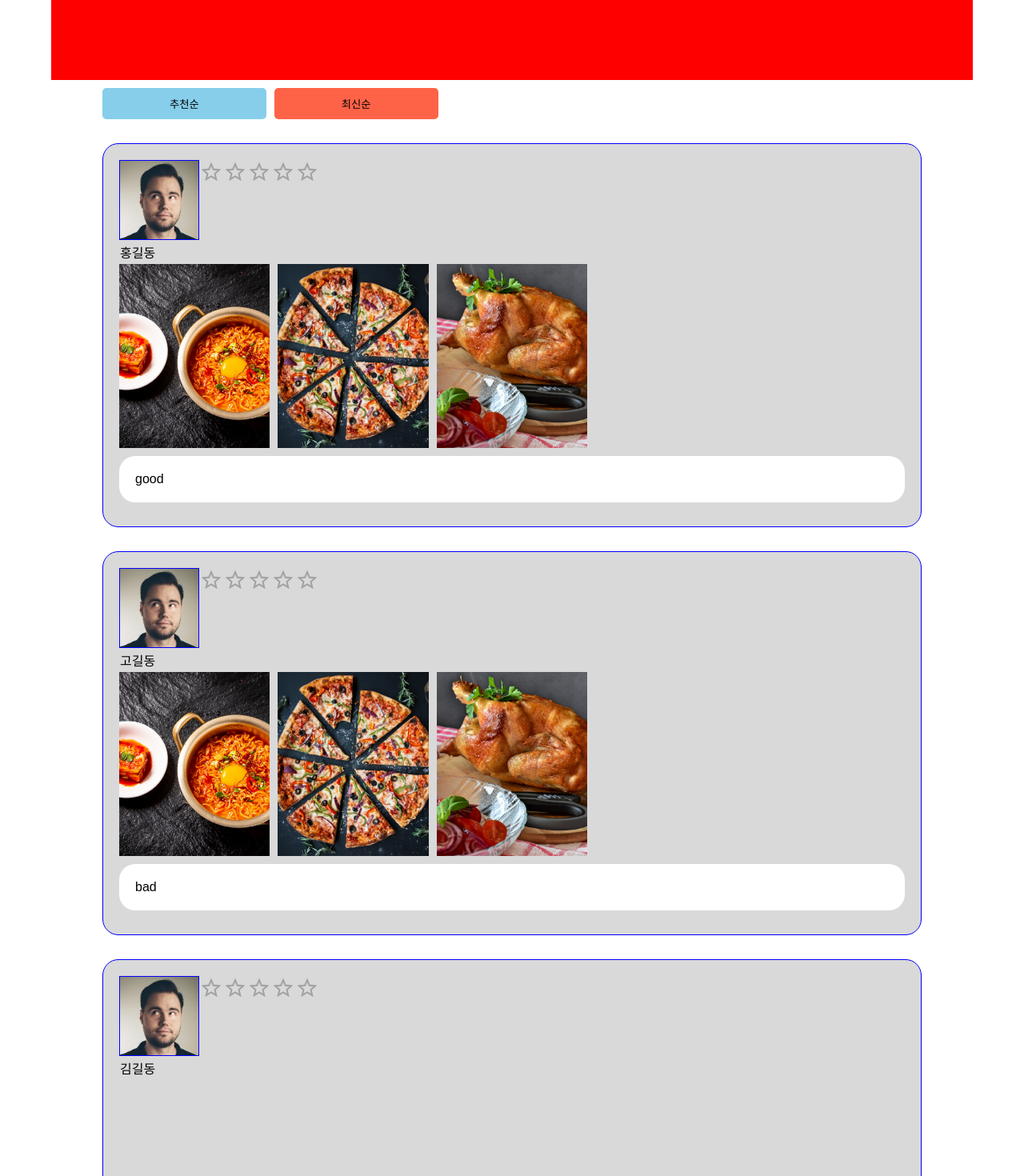
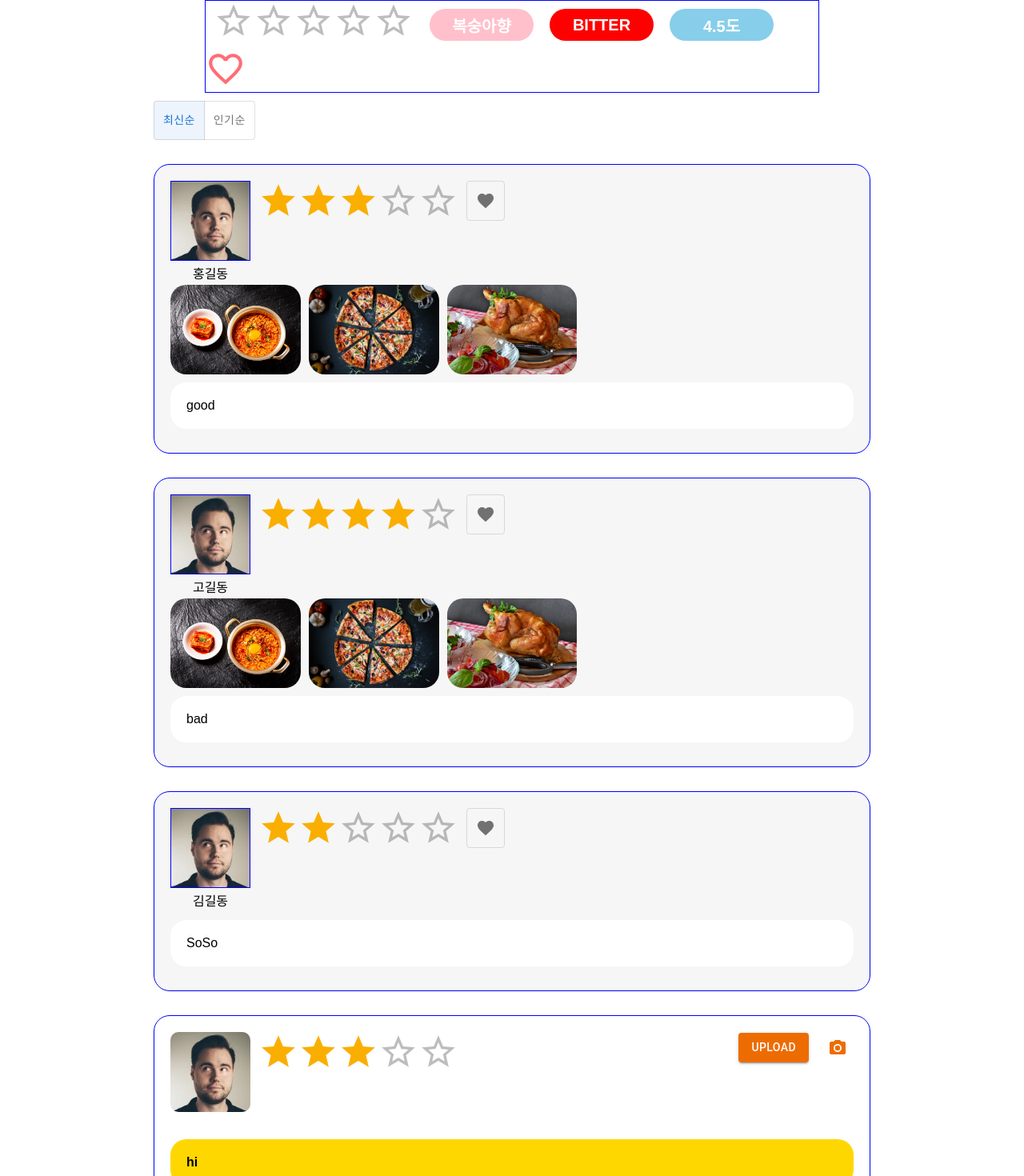
Before and after one commit to codestates-seb/seb40_main_037, a React (Vite) app in the folder client/: page /items in a window 1280 px wide. Shown: the part 800-2270 px from the top of the page at 80% size. Built offline with nearby package versions, Linux system fonts and the light colour scheme.

Commit message:
:sparkles: 레이아웃 화면구성 80% 완료 / 좋아요 투표 구현해야함 #3

```diff
--- a/client/data/data.json
+++ b/client/data/data.json
@@ -1,70 +1,69 @@
 {
-    "users":[{
-        "id":1,
-        "name":"홍길동",
-        "avatar":"../src/assets/avatar/1.jpg"
-}],
-    "items":[
+  "users": [
     {
-            "id":1,
-            "name":"Hite",
-            "rating":4
+      "id": 1,
+      "name": "홍길동",
+      "avatar": "../src/assets/avatar/1.jpg",
+      "comment": "hi"
     }
   ],
-    "reviews":[
+  "items": [
     {
-            "id":1,
-            "name":"홍길동",
-            "rating":4,
-            "comment":"good",
-            "avatar":"../src/assets/avatar/1.jpg",
-            "photo" : [
+      "id": 1,
+      "name": "Hite",
+      "rating": 4
+    }
+  ],
+  "reviews": [
     {
-
-                    "img":"../src/assets/food/ramen.jpg",
-                    "title":"ramen"
+      "id": 1,
+      "name": "홍길동",
+      "comment": "good",
+      "avatar": "../src/assets/avatar/1.jpg",
+      "value": "3",
+      "Good": 5,
+      "photo": [
+        {
+          "img": "../src/assets/food/ramen.jpg",
+          "title": "ramen"
         },
         {
-                    "img":"../src/assets/food/pizza.jpg",
-                    "title":"pizza"
+          "img": "../src/assets/food/pizza.jpg",
+          "title": "pizza"
         },
         {
-
-                    "img":"../src/assets/food/chicken.jpg",
-                    "title":"ramen"
+          "img": "../src/assets/food/chicken.jpg",
+          "title": "ramen"
         }
       ]
     },
     {
-            "id":2,
-            "name":"고길동",
-            "rating":1,
-            "comment":"bad",
-            "avatar":"../src/assets/avatar/1.jpg",
-            "photo" : [
+      "id": 2,
+      "name": "고길동",
+      "comment": "bad",
+      "avatar": "../src/assets/avatar/1.jpg",
+      "value": "4",
+      "photo": [
         {
-                    "img":"../src/assets/food/ramen.jpg",
-                    "title":"ramen"
+          "img": "../src/assets/food/ramen.jpg",
+          "title": "ramen"
         },
         {
-
-                    "img":"../src/assets/food/pizza.jpg",
-                    "title":"pizza"
+          "img": "../src/assets/food/pizza.jpg",
+          "title": "pizza"
         },
         {
-
-                    "img":"../src/assets/food/chicken.jpg",
-                    "title":"ramen"
+          "img": "../src/assets/food/chicken.jpg",
+          "title": "ramen"
         }
       ]
     },
     {
-            "id":3,
-            "name":"김길동",
-            "avatar":"../src/assets/avatar/1.jpg",
-            "rating":3,
-            "comment":"SoSo"
+      "id": 3,
+      "name": "김길동",
+      "avatar": "../src/assets/avatar/1.jpg",
+      "value": "2",
+      "comment": "SoSo"
     }
-
   ]
 }
--- a/client/package.json
+++ b/client/package.json
@@ -14,7 +14,7 @@
     "@emotion/react": "^11.10.5",
     "@emotion/styled": "^11.10.5",
     "@mui/icons-material": "^5.10.9",
-    "@mui/material": "^5.10.13",
+    "@mui/material": "^5.10.14",
     "@reduxjs/toolkit": "^1.9.0",
     "@tanstack/react-query": "^4.14.5",
     "axios": "^1.1.3",
--- /dev/null
+++ b/client/src/components/Items/GoodVoteButton.jsx
@@ -0,0 +1,21 @@
+import * as React from 'react';
+import FavoriteIcon from '@mui/icons-material/Favorite';
+import ToggleButton from '@mui/material/ToggleButton';
+
+export default function StandaloneToggleButton() {
+  const [selected, setSelected] = React.useState(false);
+
+  return (
+    <ToggleButton
+      className="goodVoteButton"
+      value="check"
+      color="error"
+      selected={selected}
+      onChange={() => {
+        setSelected(!selected);
+      }}
+    >
+      <FavoriteIcon />
+    </ToggleButton>
+  );
+}
--- a/client/src/components/Items/Item.jsx
+++ b/client/src/components/Items/Item.jsx
@@ -1,128 +1,145 @@
-import React from "react";
-import styled from "styled-components";
-import dummy from '../../../data/data.json'
+import React, { useState } from 'react';
+import styled from 'styled-components';
+import dummy from '../../../data/data.json';
+import subBanner from '../../assets/subpage/subbanner1.png';
+
+//  MUI 라이브러리
 import Rating from '@mui/material/Rating';
 import ImageList from '@mui/material/ImageList';
 import ImageListItem from '@mui/material/ImageListItem';
-import subBanner from '../../assets/subpage/subbanner1.png'
+import ToggleButton from '@mui/material/ToggleButton';
+import ToggleButtonGroup from '@mui/material/ToggleButtonGroup';
+// 기능 컴포넌트
+import ProductInformation from './ProductInformation';
+import UploadButtons from './UploadButton';
+import '../../styles/muiStyle.css';
+import StandaloneToggleButton from './GoodVoteButton';
+
+// 스타일 컴포넌트
 const Wrapper = styled.div`
   width: 100%;
-    height: 5000px;
-`
+`;
 const Banner = styled.div`
-    width:100%;
+  width: 100%;
   height: 800px;
-    background:url(${subBanner});
-    background-size:100% 100%;
-`
-const ProductInformation = styled.div`
-    width:90%;
-    margin: 0 auto;
-    height: 100px;
-    background-color: red;
-`
+  background: url(${subBanner});
+  background-size: 100% 100%;
+`;
 
 const FilterButtonBox = styled.div`
-    width:80%;
+  width: 70%;
   display: flex;
   margin: 10px auto;
-`
-const FilterRecommend = styled.button`
-    width: 20%;
-    padding: 10px;
-    border: none;
-    border-radius: 5px;
-    margin-right: 10px;
-    background-color: skyblue;
-    &:hover {
-    background-color: #0069d9;
+`;
+
+const ReviewsBox = styled.div`
+  width: 70%;
+  margin: 20px auto;
+  ul {
+    width: 100%;
+    height: auto;
   }
-  &:active {
-    background-color: #0062cc;
-    border:1px solid #005cbf;
-  }
-`
-const FilterNew = styled.button`
-    width: 20%;
-    border: none;
-    border-radius: 5px;
-    margin-right: 10px;
-    background-color: tomato;
-`
-const ReviewsBox = styled.div`
-    width: 80%;
-    margin:20px auto;
-    ul{
-        width:100%;
-    }
-
   .reviewList {
-  width:100%;
+    width: 100%;
     margin: 30px 0;
-  border:1px solid blue;
-  background-color: #D9D9D9;
+    border: 1px solid blue;
+    background-color: #f6f6f6;
     border-radius: 20px;
     display: flex;
     flex-wrap: wrap;
     padding: 20px;
   }
-.profile{
+  .profile {
     border: 1px solid blue;
-    width:100px;
+    width: 100px;
     height: 100px;
     margin-bottom: 30px;
+    text-align: center;
     img {
-        width:100%;
+      width: 100%;
     }
   }
-.rating{
-    width:400px;
-    border: 1px solid green;
-    height:50px;
-}
   .commentBox {
-    width:100%;
+    width: 100%;
     margin: 10px 0;
     background-color: white;
     border-radius: 20px;
     padding: 20px;
   }
-
-`
+`;
 
 const MyReivewForm = styled.form`
-    width:80%;
-    margin:20px auto;
-    background-color: rebeccapurple;
-    height: 400px;
-`
+  width: 70%;
+  flex-wrap: nowrap;
+  margin: 20px auto;
+  border: 1px solid blue;
+  border-radius: 20px;
+  .formBox {
+    margin: 20px;
+  }
+  img {
+    width: 100px;
+    height: 100px;
+    border-radius: 10px;
+  }
+  span {
+    vertical-align: top;
+  }
+  .commentBox {
+    background-color: gold;
+    width: 100%;
+    padding: 20px;
+    font-weight: bold;
+    margin-top: 30px;
+    border-radius: 20px;
+  }
+`;
 
-function Item(value){
+function Item() {
+  const [alignment, setAlignment] = React.useState('최신순');
+  const [value, setValue] = useState(3);
 
-    return(
+  const handleAlignment = (event, newAlignment) => {
+    if (newAlignment !== null) {
+      setAlignment(newAlignment);
+    }
+  };
+  return (
     <Wrapper>
-            <Banner/>
-            <ProductInformation/>
+      <Banner />
+      <ProductInformation />
       <FilterButtonBox>
-                <FilterRecommend>
-                    추천순
-                </FilterRecommend>
-                <FilterNew>
-                   최신순
-                </FilterNew>
+        <ToggleButtonGroup
+          color="primary"
+          value={alignment}
+          exclusive
+          onChange={handleAlignment}
+          aria-label="Platform"
+        >
+          <ToggleButton value="최신순">최신순</ToggleButton>
+          <ToggleButton value="인기순">인기순</ToggleButton>
+        </ToggleButtonGroup>
       </FilterButtonBox>
       <ReviewsBox>
         <ul>
-                {dummy.reviews.map((review) => {
+          {dummy.reviews.map(review => {
             return (
               <li className="reviewList" key={review.id}>
                 <div className="profile">
                   <img src={review.avatar} />
                   <p className="userName">{review.name}</p>
                 </div>
-                                <Rating name="read-only" value={value} size="large" readOnly />
-                                <ImageList sx={{ width: 230, height: 230 }} cols={5} rowHeight={"auto"} gap={10}>
-                                    {review.photo && review.photo.map((item) => (
+                <Rating className="rating-star" value={review.value} size="large" readOnly />
+                <StandaloneToggleButton />
+                <ImageList
+                  sx={{ width: 230, height: 230 }}
+                  cols={5}
+                  rowHeight={'auto'}
+                  gap={10}
+                  className="imageItemBox"
+                >
+                  {review.photo &&
+                    review.photo.map(item => (
                       <ImageListItem key={item.img}>
                         <img
                           src={`${item.img}?w=164&h=164&fit=crop&auto=format`}
@@ -135,25 +152,33 @@ function Item(value){
                 </ImageList>
                 <div className="commentBox">{review.comment}</div>
               </li>
-                    )
+            );
           })}
         </ul>
       </ReviewsBox>
       <MyReivewForm>
-                <div><img></img></div>
+        {dummy.users.map(user => {
+          return (
+            <div className="formBox" key={user.name}>
+              <img src={user.avatar} />
               <Rating
-                    name="simple-controlled"
-                    value={value}
-                    onChange={(event, newValue) => {
+                className="rating-star"
+                value={value.toString()}
+                defaultValue={3}
+                precision={0.5}
+                min={0.5}
+                onChange={newValue => {
                   setValue(newValue);
                 }}
               />
-                <input type="text" />
-                <button name="bookmark">Heart</button>
-                <button name="submit" type="submit">작성</button>
+              <UploadButtons />
+              <div className="commentBox">{user.comment}</div>
+            </div>
+          );
+        })}
       </MyReivewForm>
     </Wrapper>
-    )
+  );
 }
 
 export default Item;
--- /dev/null
+++ b/client/src/components/Items/ProductInformation.jsx
@@ -0,0 +1,42 @@
+import * as React from 'react';
+import styled from 'styled-components';
+import FavoriteIcon from '@mui/icons-material/Favorite';
+import FavoriteBorderIcon from '@mui/icons-material/FavoriteBorder';
+import Rating from '@mui/material/Rating';
+
+const ProductInfoBox = styled.div`
+  width: 60%;
+  margin: 0 auto;
+  border: 1px solid blue;
+`;
+const ProductionButton = styled.button`
+  background-color: ${props => props.bgColor};
+  border: none;
+  border-radius: 50px;
+  width: 130px;
+  height: 40px;
+  vertical-align: top;
+  margin: 10px 10px;
+  color: white;
+  font-weight: bold;
+  font-size: 20px;
+`;
+
+export default function ProductInformation() {
+  const [value, setValue] = React.useState(0);
+  return (
+    <ProductInfoBox>
+      <Rating className="rating-star" value={value.toString()} size="large" defaultValue={3} />
+      <ProductionButton bgColor="pink">복숭아향</ProductionButton>
+      <ProductionButton bgColor="red">BITTER</ProductionButton>
+      <ProductionButton bgColor="skyblue">4.5도</ProductionButton>
+      <Rating
+        className="heartIcon"
+        value={value.toString()}
+        max={1}
+        icon={<FavoriteIcon fontSize="inherit" />}
+        emptyIcon={<FavoriteBorderIcon fontSize="inherit" />}
+      />
+    </ProductInfoBox>
+  );
+}
--- /dev/null
+++ b/client/src/components/Items/UploadButton.jsx
@@ -0,0 +1,21 @@
+import * as React from 'react';
+import Button from '@mui/material/Button';
+import IconButton from '@mui/material/IconButton';
+import PhotoCamera from '@mui/icons-material/PhotoCamera';
+import Stack from '@mui/material/Stack';
+
+export default function UploadButtons() {
+  return (
+    <Stack direction="row" alignItems="center" spacing={2} className="uploadButtons">
+      <Button variant="contained" component="label" color="warning">
+        Upload
+        <input hidden />
+        {/* Post 버튼으로 수정 */}
+      </Button>
+      <IconButton color="warning" aria-label="upload picture" component="label">
+        <input hidden accept="image/*" type="file" />
+        <PhotoCamera />
+      </IconButton>
+    </Stack>
+  );
+}
--- /dev/null
+++ b/client/src/styles/muiStyle.css
@@ -0,0 +1,31 @@
+.heartIcon span svg {
+  width: 50px;
+  height: 50px;
+  color: #ff6d75;
+}
+
+.rating-star {
+  margin: 0 10px;
+  right: 0;
+}
+.rating-star span svg {
+  width: 50px;
+  height: 50px;
+}
+
+.imageItemBox img {
+  border-radius: 20px;
+}
+/* 업로드 버튼 component */
+.uploadButtons {
+  float: right;
+}
+/* 리뷰 탭 좋아요 버튼 */
+.goodVoteButton {
+  margin-left: 80px;
+  border-radius: 10px;
+  height: 50px;
+}
+.goodVoteButton svg {
+  aria-pressed: red;
+}
```
Also changed, not shown: client/.prettierrc.json, 1 other file (tests, documents, lock files or other folders). Lines whose indentation alone changed are shown as unchanged.
